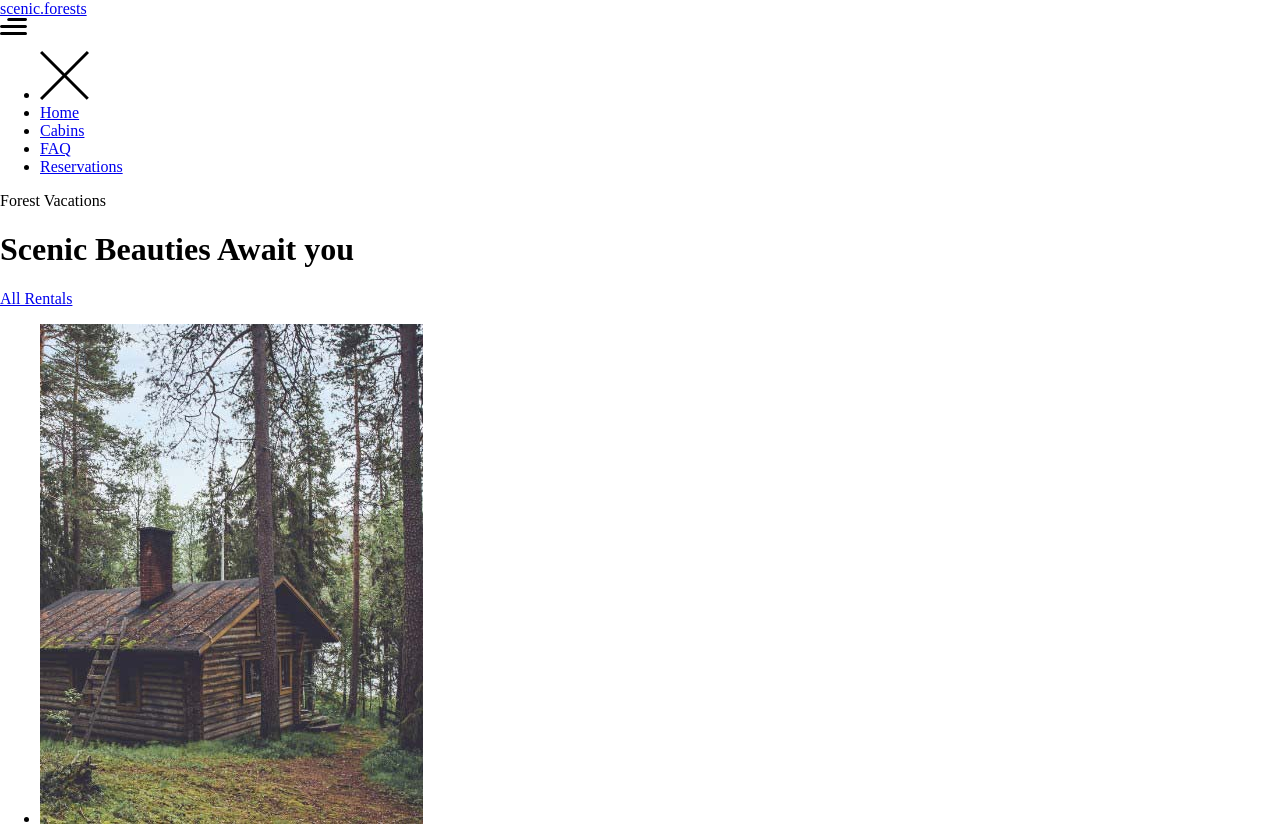
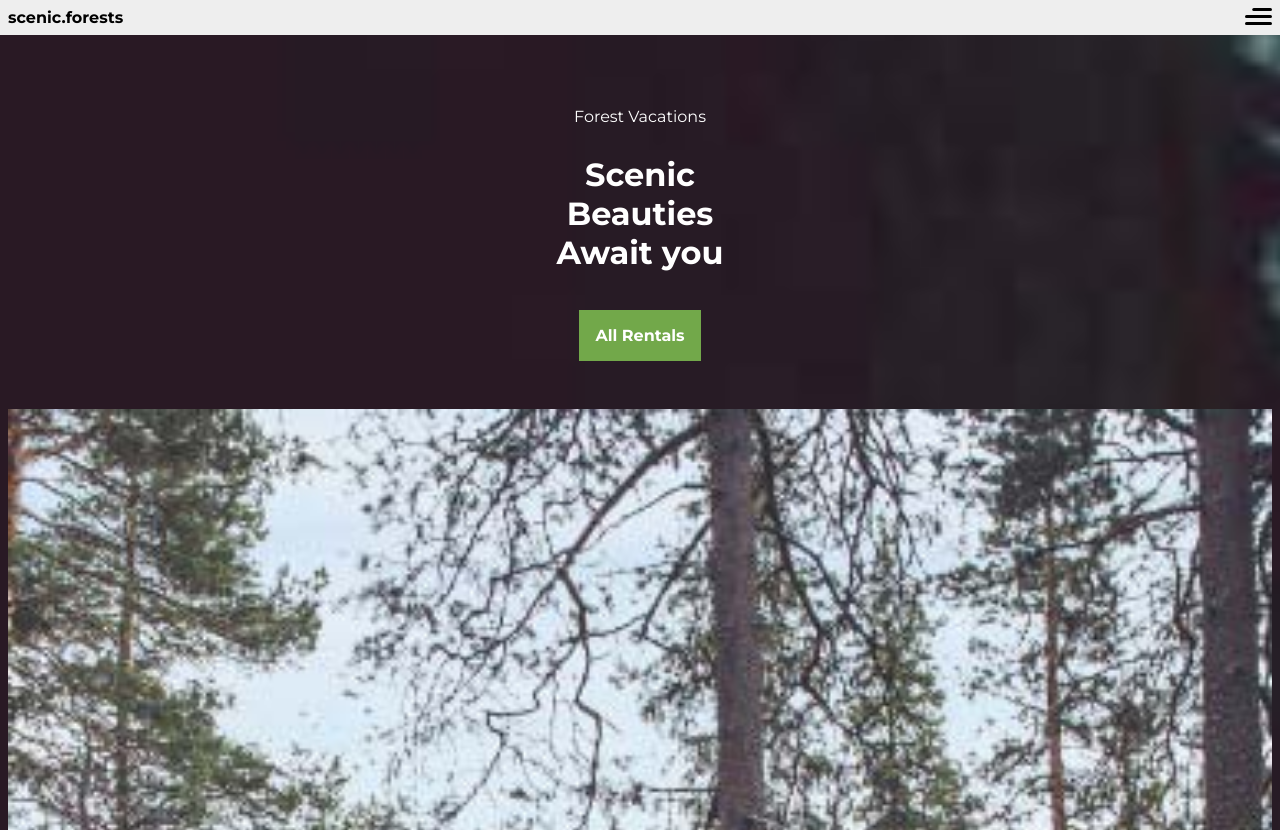
Before and after one commit to frontendella/Cabin-Rentals-Website, a website built with webpack: page index.html in a window 1280 px wide. Shown: the top 830 px of the page. Built offline with nearby package versions, Linux system fonts and the light colour scheme.

Commit message:
Started styling

```diff
--- a/index.css
+++ b/index.css
@@ -1,4 +1,109 @@
+@import url('https://fonts.googleapis.com/css2?family=Montserrat:wght@400;700&family=Playfair+Display&display=swap');
+
 html, body {
     margin: 0;
     padding: 0;
 }
+
+body {
+    background: #D8EACB;
+    font-family: 'Montserrat', sans-serif;
+}
+
+a {
+    text-decoration: none;
+}
+
+ul {
+    list-style: none;
+    padding: 0;
+    margin: 0;
+}
+
+img {
+    width: 100%;
+}
+
+header {
+    display: flex;
+    justify-content: space-between;
+    background: #EEEEEE;
+    padding: .5em;
+}
+
+.logo {
+    color: black;
+    font-weight: bold;
+}
+
+.menu {
+    cursor: pointer;
+}
+
+nav ul {
+    visibility: hidden;
+    opacity: 0;
+    position: fixed;
+    width: 100%;
+    top: 0;
+    left: 0;
+    background: #72A84A;
+    height: 100vh;
+    padding-top: 5em;
+    z-index: 100;
+}
+
+nav ul li a {
+    color: black;
+    font-size: 1.5em;
+    font-weight: bold;
+    padding: 1em;
+    display: block
+}
+
+.exit a {
+    width: 30px;
+    height: 30px;
+    position: absolute;
+    top: 0;
+    right:0;
+}
+
+.open-nav {
+    visibility: unset;
+    opacity: 1;
+    transform: translateX(0);
+}
+
+.forest-hero {
+    background: url('/images/forest.jpg');
+    background-size: cover;
+    color: white;
+}
+
+.wrapper {
+    padding: .5em;
+    text-align: center;
+}
+
+.no-padding {
+    padding: 0
+}
+
+.subtitle {
+    padding: 3em 0 .5em;
+}
+
+h1 span {
+    display: block;
+}
+
+.cta {
+    display: inline-block;
+    padding: 1em;
+    background:  #72A84A;
+    font-weight: bold;
+    color: white;
+    margin-bottom: 3em;
+    margin-top: 1em;
+}
--- a/index.js
+++ b/index.js
@@ -1 +1,13 @@
-// javascript
+const get = element => document.getElementById(element)
+
+let open = get('menu-btn')
+let nav = get('nav')
+let exit = get('exit-btn')
+
+open.addEventListener('click', ()=>{
+    nav.classList.add('open-nav')
+})
+
+exit.addEventListener('click', ()=>{
+    nav.classList.remove('open-nav')
+})
```
